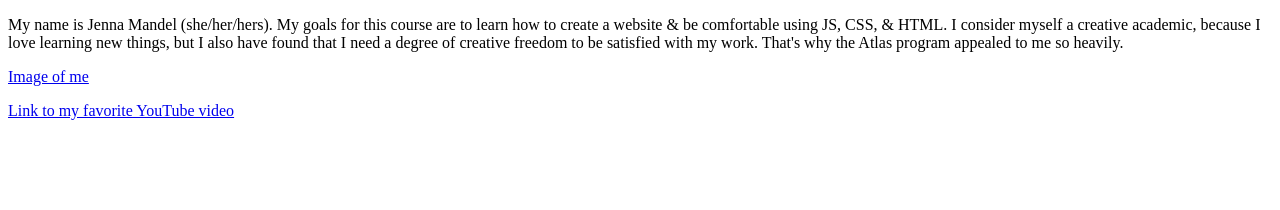
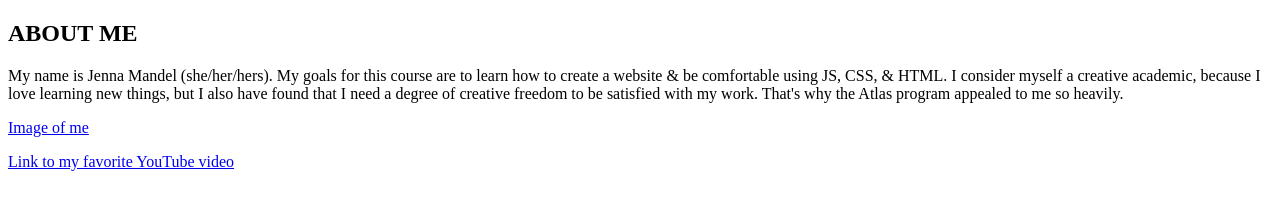
Before and after one commit to jlm495/jlm495.github.io, a plain HTML site: page wa/wa2.html in a window 1280 px wide. Drawn offline with Linux system fonts and the light colour scheme.

Commit message:
Update wa2.html

```diff
--- a/wa/wa2.html
+++ b/wa/wa2.html
@@ -2,7 +2,7 @@
 
 <html>
 
-    <title> ABOUT ME </title>
+    <h2> ABOUT ME </h2>
 
     <p> My name is Jenna Mandel (she/her/hers). My goals for this course are to learn
         how to create a website & be comfortable using JS, CSS, & HTML. I consider myself
```
